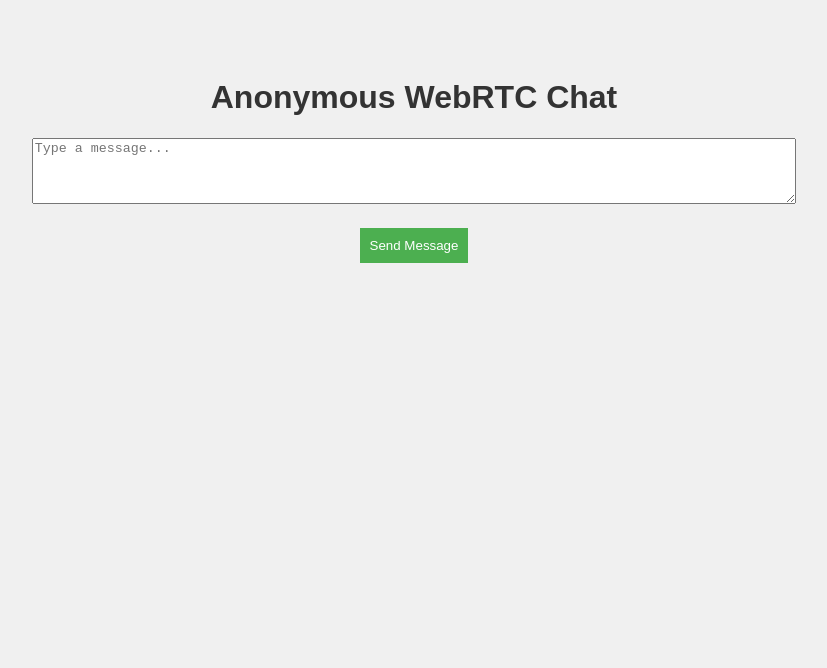
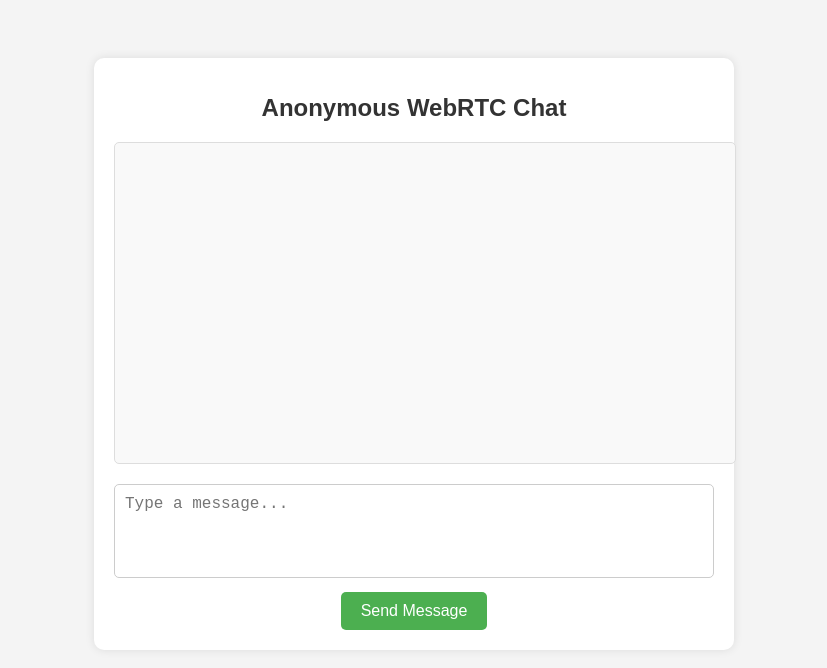
Before and after one commit to KomaVR/anonymous-chat, a website: page public/index.html in a window 1280 px wide. Shown: the whole page, without its empty margins (226-1053 px from the left). Drawn offline with Linux system fonts and the light colour scheme.

Commit message:
Update style.css

```diff
--- a/public/assets/style.css
+++ b/public/assets/style.css
@@ -1,30 +1,79 @@
+/* Global styles */
 body {
   font-family: Arial, sans-serif;
-  background-color: #f0f0f0;
+  background-color: #f4f4f4;
   color: #333;
   text-align: center;
   padding-top: 50px;
 }
 
-textarea {
-  width: 60%;
+/* Container for the chat */
+.chat-container {
+  width: 80%;
+  max-width: 600px;
+  margin: 0 auto;
+  padding: 20px;
+  background-color: #fff;
+  border-radius: 10px;
+  box-shadow: 0 0 10px rgba(0, 0, 0, 0.1);
+}
+
+/* Header */
+h1 {
+  color: #333;
+  font-size: 24px;
   margin-bottom: 20px;
 }
 
+/* Message box */
+.messages-box {
+  width: 100%;
+  height: 300px;
+  overflow-y: auto;
+  margin-bottom: 20px;
+  padding: 10px;
+  background-color: #f9f9f9;
+  border: 1px solid #ddd;
+  border-radius: 5px;
+  text-align: left;
+  font-size: 16px;
+  white-space: pre-wrap; /* Ensures the formatting of messages is preserved */
+  word-wrap: break-word; /* Breaks long words to prevent overflow */
+}
+
+/* Text area for typing messages */
+textarea {
+  width: 100%;
+  max-width: 100%;
+  padding: 10px;
+  font-size: 16px;
+  border: 1px solid #ccc;
+  border-radius: 5px;
+  margin-bottom: 10px;
+  box-sizing: border-box;
+  resize: none; /* Disable resizing */
+}
+
+/* Send button */
 button {
-  padding: 10px;
+  padding: 10px 20px;
   background-color: #4CAF50;
   color: white;
   border: none;
+  border-radius: 5px;
   cursor: pointer;
+  font-size: 16px;
 }
 
 button:hover {
   background-color: #45a049;
 }
 
-#messages {
-  margin-top: 20px;
-  max-height: 300px;
-  overflow-y: scroll;
+/* Styling for messages */
+#messages p {
+  background-color: #e0f7fa;
+  margin: 5px;
+  padding: 10px;
+  border-radius: 5px;
+  font-size: 16px;
 }
```
